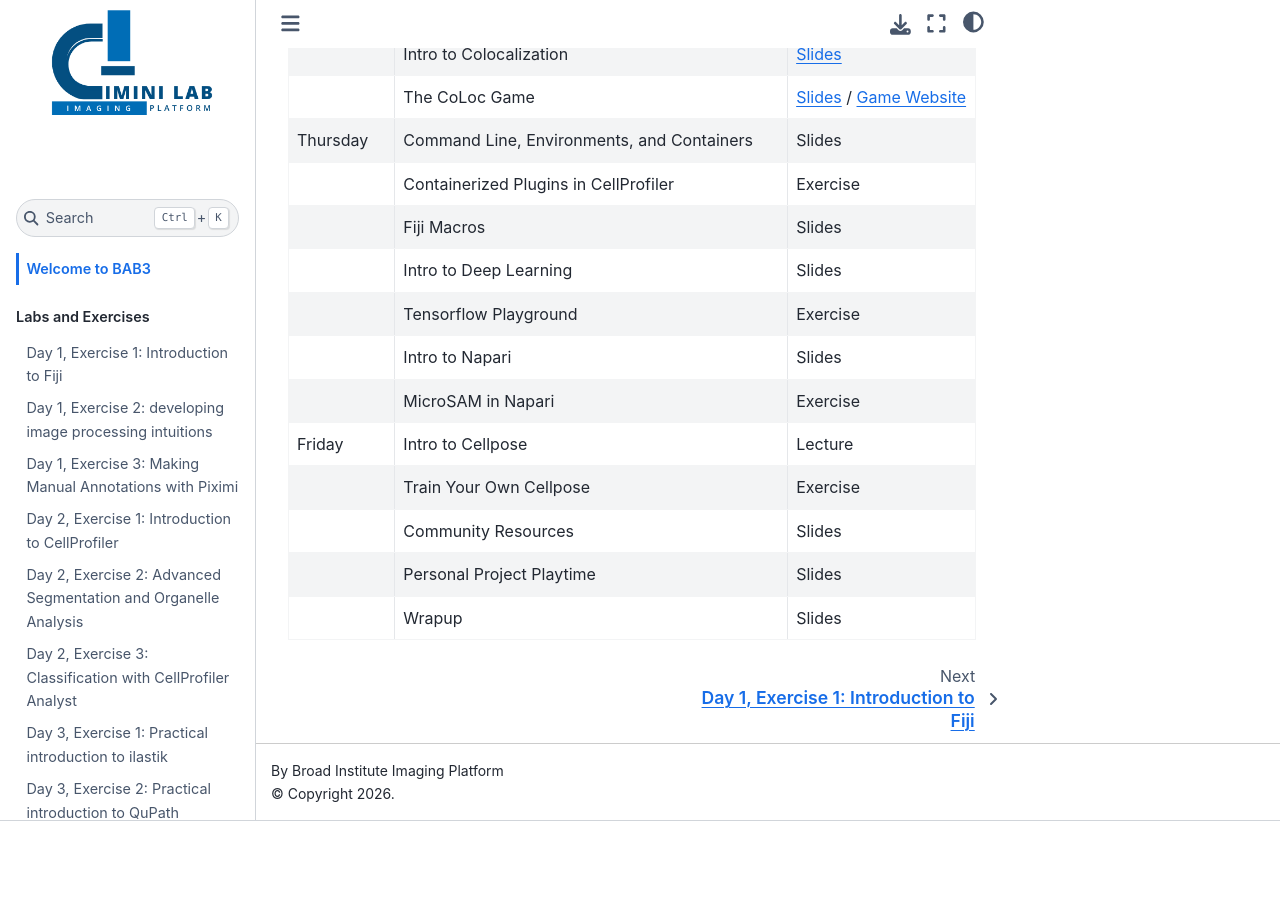
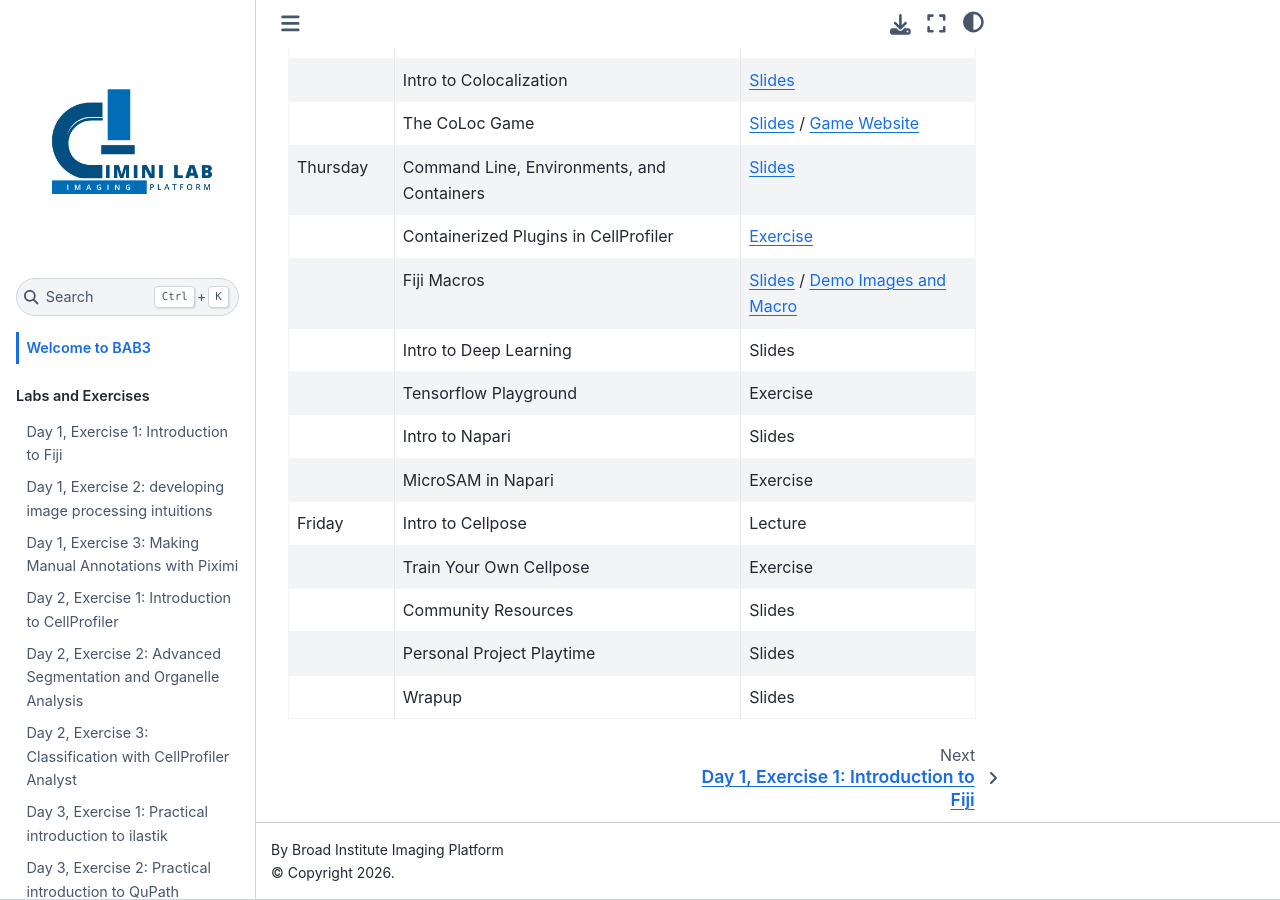
Before and after one commit to broadinstitute/BAB3, a Jupyter Book: the page built from docs/intro.md, in a window 1280 px wide and 900 px high, scrolled down 1688 px. Built offline with Jupyter Book 1.0.4 settings and Sphinx 7.4.7 and the Sphinx Book theme 1.1.4, drawn with Linux system fonts in a browser that asks for light colours; before the commit the page ends 2509 px from its top, so only the background shows below that.

Commit message:
Morning 4

```diff
--- a/docs/_toc.yml
+++ b/docs/_toc.yml
@@ -14,6 +14,7 @@ parts:
   - file: Translocation/Translocation.md
   - file: ilastik/PixelClassification.md
   - file: QuPath_demo/QuPath_demo.md
+  - file: BeginnerSegmentation/BeginnerSegmentationPlugins.md
 - caption:  Additional Resources
   chapters:
   - file: downloads
--- a/docs/intro.md
+++ b/docs/intro.md
@@ -38,9 +38,9 @@ The links below will populate as we work our way through the course.
 | | QuPath | [Exercise](QuPath_demo/QuPath_demo.md) |
 | | Intro to Colocalization | [Slides](https://drive.google.com/file/d/1OzjsVK0nEICFfcGkxnA2Gw_ODW9HpuVZ/view)|
 | | The CoLoc Game | [Slides](https://drive.google.com/drive/folders/1DPsWGnwDC_fyw9L-IF8u0qr-60D9vKBY) / [Game Website](https://coloc-biop.epfl.ch/) |
-| Thursday | Command Line, Environments, and Containers | Slides |
-| | Containerized Plugins in CellProfiler | Exercise |
-| | Fiji Macros | Slides |
+| Thursday | Command Line, Environments, and Containers | [Slides](https://docs.google.com/presentation/d/1XhyfhpymUa3scRyj8g3CuJmmYCKRtsgy77YncfvGrRA/edit?slide=id.p1#slide=id.p1) |
+| | Containerized Plugins in CellProfiler | [Exercise](BeginnerSegmentation/BeginnerSegmentationPlugins.md) |
+| | Fiji Macros | [Slides](https://docs.google.com/presentation/d/1UclLIGEJIypAzvySFtjgV1pfPCnR8NtP-YgNRumCXJY/edit?slide=id.g3be383ad8a9_0_55#slide=id.g3be383ad8a9_0_55) / [Demo Images and Macro](https://drive.google.com/drive/folders/1BV7IOCwVzAceacBQl-WKrXpzETakxt_M)|
 | | Intro to Deep Learning | Slides |
 | | Tensorflow Playground | Exercise |
 | | Intro to Napari | Slides |
```
